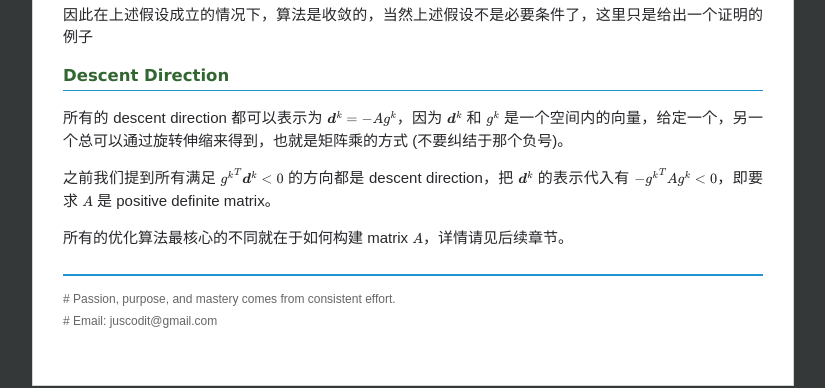
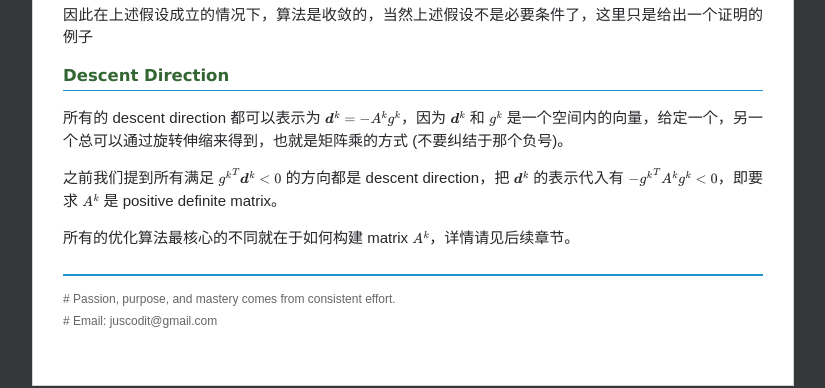
Before and after one commit to chenrushan/chenrushan.github.io, a Jekyll site: the page built from _posts/2014-06-03-NP-07-line-search.markdown, in a window 1280 px wide and 900 px high, scrolled down 4393 px. Shown: the part 504-892 px from the top of the window, without its empty margins (227-1052 px from the left). Built offline with Jekyll 4.4.1, drawn with Linux system fonts in a browser that asks for light colours; Markdown is read by kramdown in place of the engine named in the settings; formulas are drawn with MathJax 3.

Commit message:
[np08]: update

```diff
--- a/_posts/2014-06-03-NP-07-line-search.markdown
+++ b/_posts/2014-06-03-NP-07-line-search.markdown
@@ -204,8 +204,8 @@ OUTPUT: $\alpha^k$
 
 #### Descent Direction
 
-所有的 descent direction 都可以表示为 $\boldsymbol{d}^k = -A g^k$，因为 $\boldsymbol{d}^k$ 和 $g^k$ 是一个空间内的向量，给定一个，另一个总可以通过旋转伸缩来得到，也就是矩阵乘的方式 (不要纠结于那个负号)。
+所有的 descent direction 都可以表示为 $\boldsymbol{d}^k = -A^k g^k$，因为 $\boldsymbol{d}^k$ 和 $g^k$ 是一个空间内的向量，给定一个，另一个总可以通过旋转伸缩来得到，也就是矩阵乘的方式 (不要纠结于那个负号)。
 
-之前我们提到所有满足 ${g^k}^T \boldsymbol{d}^k < 0$ 的方向都是 descent direction，把 $\boldsymbol{d}^k$ 的表示代入有 $-{g^k}^T A g^k < 0$，即要求 $A$ 是 positive definite matrix。
+之前我们提到所有满足 ${g^k}^T \boldsymbol{d}^k < 0$ 的方向都是 descent direction，把 $\boldsymbol{d}^k$ 的表示代入有 $-{g^k}^T A^k g^k < 0$，即要求 $A^k$ 是 positive definite matrix。
 
-所有的优化算法最核心的不同就在于如何构建 matrix $A$，详情请见后续章节。
+所有的优化算法最核心的不同就在于如何构建 matrix $A^k$，详情请见后续章节。
--- a/_posts/2014-06-21-NP-08-steepest-descent.markdown
+++ b/_posts/2014-06-21-NP-08-steepest-descent.markdown
@@ -35,3 +35,5 @@ $$
 当 $\theta = \pi$ 时这个式子最小，也就是 $\boldsymbol{d}^k$ 和 $\boldsymbol{g}^k$ 的夹角 $\pi$ 时上述近似函数值最小，如下图所示
 
 <object data="/resource/NNP/08-steepest/descent.svg" type="image/svg+xml" class="blkcenter"></object>
+
+上节中提到 $\boldsymbol{d}^k$ 都可以表示成 $-A^k \boldsymbol{g}^k$，对于 steepest descent，$A^k = I$。
```
